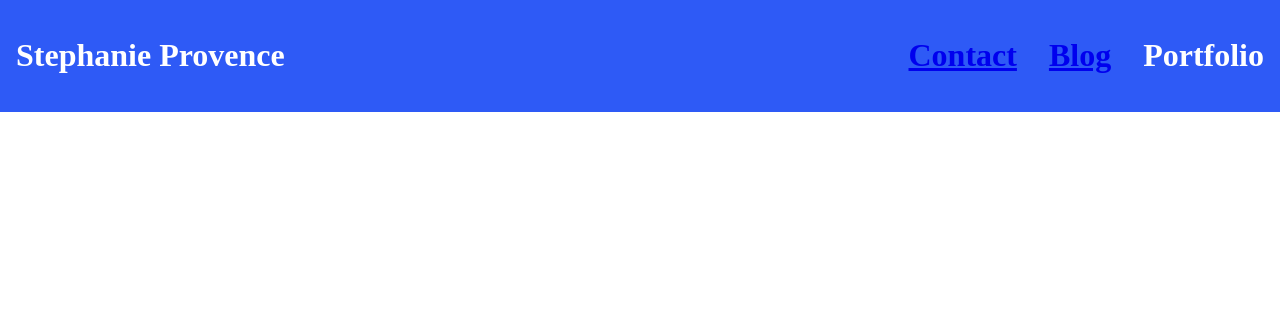
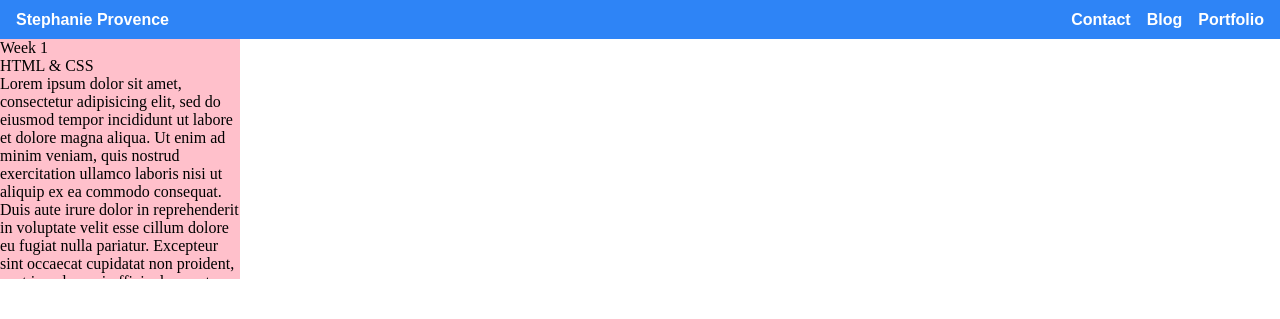
Before and after one commit to stephhappens/03-grid-and-position, a plain HTML site: page index.html in a window 1280 px wide. Drawn offline with Linux system fonts and the light colour scheme.

Commit message:
create html and css for blog post

```diff
--- a/index.html
+++ b/index.html
@@ -7,9 +7,21 @@
   </head>
   <body>
     <div class="navbar">
-         <h1 class="navbar_title">Stephanie Provence</h1>
-         <h1 class="navbar_portfolio">Portfolio <a href= "#"></h1>
-         <h1 class="navbar_blog">Blog <a href= "#"></h1>
-           <h1 class="navbar_contact">Contact <a href="#"></h1>
+         <h1 class="navbar_title"> Stephanie Provence </h1>
+         <h1 class="navbar_portfolio"> Portfolio <a href= "https://github.com/stephhappens"></a></h1>
+         <h1 class="navbar_blog"> Blog <a href= "https://www.squarespace.com/"> </a> </h1>
+           <h1 class="navbar_contact"> Contact <a href= "mailto:stephanie.n.provence@gmail.com"> </a></h1>
+</div>
+
+<div class= "blog">
+  <div class="week"> Week 1 </div>
+  <div class="blogtitle"> HTML & CSS </div>
+    <div class="blog content">
+      Lorem ipsum dolor sit amet, consectetur adipisicing elit, sed do eiusmod tempor incididunt
+      ut labore et dolore magna aliqua. Ut enim ad minim veniam, quis nostrud exercitation ullamco laboris nisi ut aliquip
+      ex ea commodo consequat. Duis aute irure dolor in reprehenderit in voluptate velit esse cillum dolore eu fugiat
+      nulla pariatur. Excepteur sint occaecat cupidatat non proident, sunt in culpa qui officia deserunt mollit anim
+      id est laborum.
+</div>
   </body>
 </html>
--- a/style.css
+++ b/style.css
@@ -1,32 +1,51 @@
 body {
   margin: 0;
-  color: white;
 }
 .navbar {
   display: block;
-  background: #2e5af6 ;
+  background: #2e84f6 ;
   overflow:auto;
   color: white;
+  font-size: .5rem;
+  font-family: "Source Sans Pro", sans-serif;
 
 }
 
 .navbar_title {
   float: left;
-  padding: 1rem;
+  padding-left: 1rem;
 
 }
 .navbar_portfolio {
   float: right;
-  padding: 1rem;
-
+  padding-right: 1rem;
 }
 
 .navbar_blog {
   float: right;
-  padding: 1rem;
+  padding-right: 1rem;
 }
 
 .navbar_contact {
   float: right;
-  padding: 1rem;
+  padding-right: 1rem;
 }
+.blog {
+background: pink;
+width: 15rem;
+height: 15rem;
+overflow: auto;
+}
+.week {
+color: black;
+}
+
+.blogtitle {
+color: black;
+
+}
+
+.blogcontent {
+color: black;
+
+}
```
